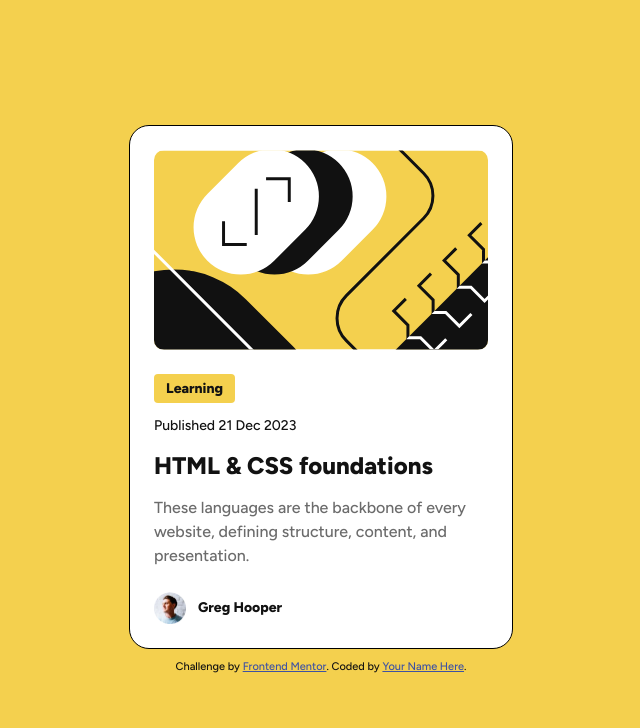
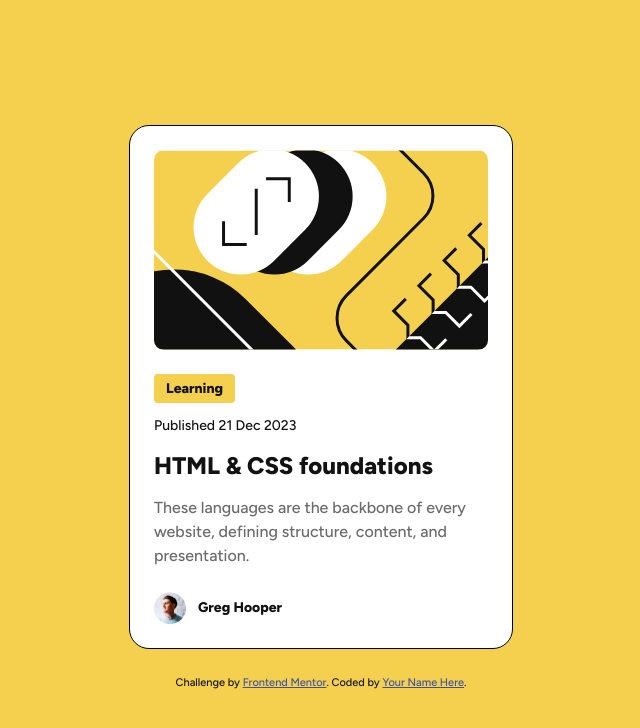
Before and after one commit to i-am-Shekinah/blog-preview-card, a plain HTML site: page index.html in a window 1280 px wide. Shown: the whole page, without its empty margins (319-959 px from the left). Drawn offline with Linux system fonts and the light colour scheme.

Commit message:
Add margin to card

```diff
--- a/style.css
+++ b/style.css
@@ -33,13 +33,12 @@ body {
 
 
 .blog-card {
-  /* width: 24rem; */
-  /* height: 32.625rem; */
   display: flex;
   flex-direction: column;
   gap: 24px;
   min-width: 20.4375rem;
   max-width: 24rem;
+  margin: 1rem;
   background-color: var(--white);
   border: 1px solid black;
   border-radius: 20px;
```
